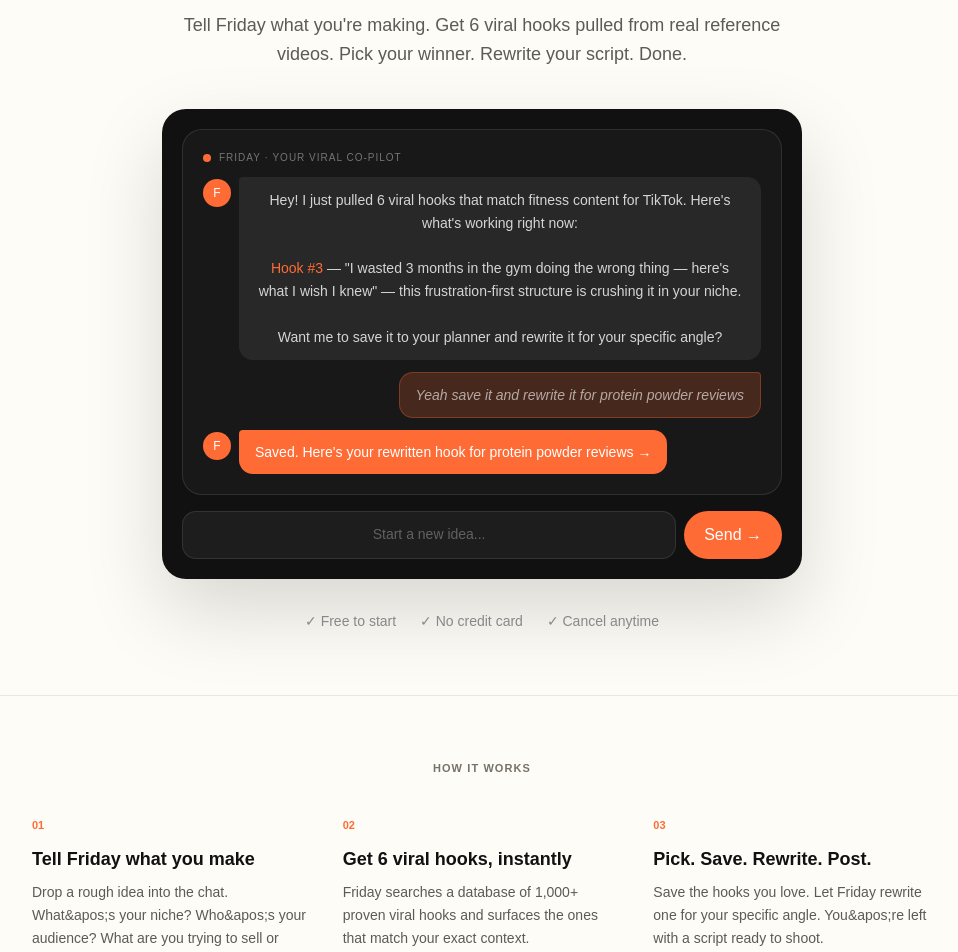
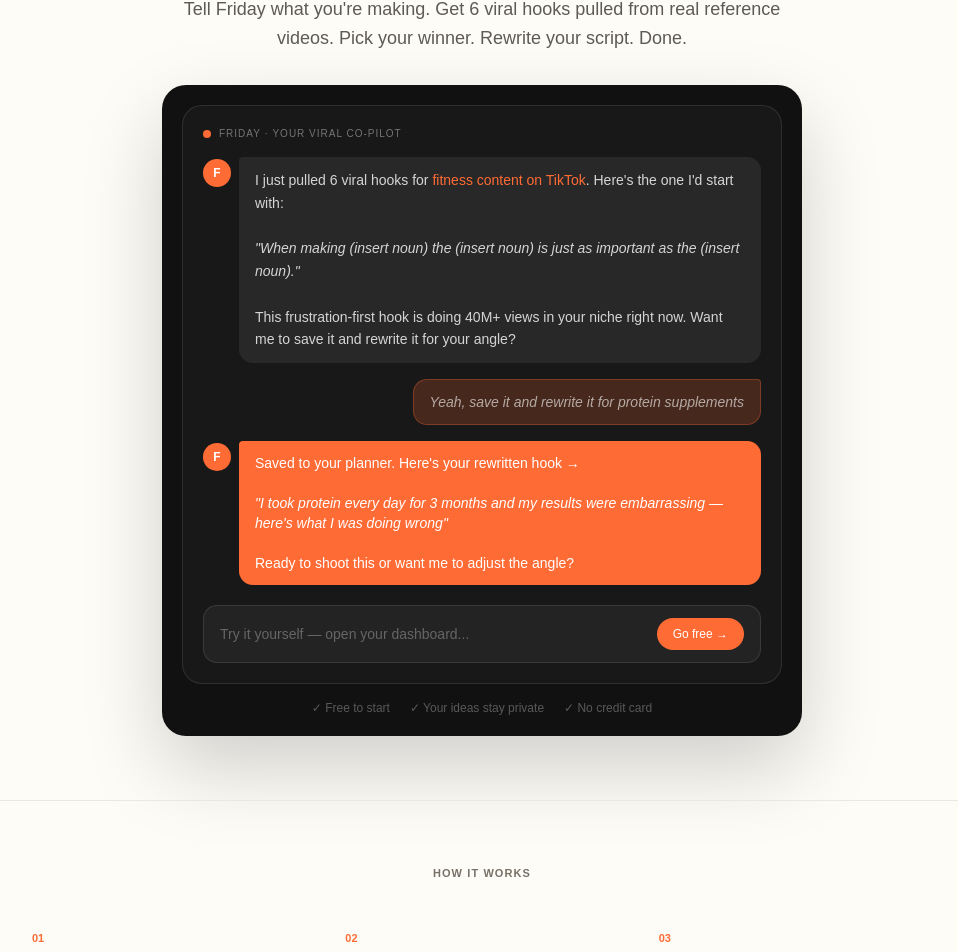
Before and after one commit to EdCorner1/MadebyfridayV2, a Next.js app: page / in a window 1280 px wide. Shown: the part 294-1246 px from the top of the page, without its empty margins (158-1116 px from the left). Built offline with nearby package versions, Linux system fonts and the light colour scheme.

Commit message:
feat: complete redesigned landing page, Stripe payment routes wired, pricing section, full product flow

```diff
--- /dev/null
+++ b/app/dashboard/utils.ts
@@ -0,0 +1,22 @@
+import { readFile } from 'fs/promises';
+import { join } from 'path';
+import { Hook } from '../app/dashboard/types';
+
+export async function getHooks(): Promise<Hook[]> {
+  const csv = await readFile(join(process.cwd(), 'data/hooks.csv'), 'utf-8');
+  const lines = csv.split('\n').slice(1);
+  const hooks: Hook[] = lines
+    .filter(l => l.trim())
+    .map(line => {
+      const [name, type, url, number] = line.split(',');
+      return {
+        name: name?.trim() ?? '',
+        type: type?.trim() ?? '',
+        url: url?.trim() ?? '',
+        number: parseInt(number) || 0,
+      };
+    });
+  const seed = Math.floor(Date.now() / 86400000);
+  const shuffled = [...hooks].sort((a, b) => (a.number + seed) % 1000 - (b.number + seed) % 1000);
+  return shuffled.slice(0, 6);
+}
--- a/app/page.tsx
+++ b/app/page.tsx
@@ -1,8 +1,14 @@
-import PricingSection from '../components/PricingSection';
+import Link from 'next/link';
+import PricingSection from './components/PricingSection';
+import { getHooks } from './dashboard/utils';
 
-export default function Home() {
+export default async function Home() {
+  const hooks = await getHooks();
+  const firstHook = hooks[2]; // Featured hook for the chat preview
+
   return (
     <main className="min-h-screen bg-[#FDFCF7] text-[#111111]">
+
       {/* Nav */}
       <header className="fixed top-0 left-0 right-0 z-50 bg-[#FDFCF7]/90 backdrop-blur-md border-b border-[#ece7df]">
         <div className="mx-auto max-w-[1120px] px-5 py-4 flex items-center justify-between">
@@ -10,14 +16,14 @@
           <div className="flex items-center gap-4">
             <a href="#how" className="text-sm text-[#777] hover:text-[#111] transition">How it works</a>
             <a href="#pricing" className="text-sm text-[#777] hover:text-[#111] transition">Pricing</a>
-            <a href="/dashboard" className="text-sm font-medium text-[#FF6B35] hover:opacity-80 transition">Open Friday →</a>
+            <Link href="/dashboard" className="text-sm font-medium text-[#FF6B35] hover:opacity-80 transition">Open Friday →</Link>
           </div>
         </div>
       </header>
 
-      {/* Hero */}
-      <section className="pt-32 pb-16 px-5">
-        <div className="mx-auto max-w-[760px] text-center">
+      {/* Hero + Chat */}
+      <section className="pt-28 pb-16 px-5">
+        <div className="mx-auto max-w-[760px] text-center mb-8">
           <p className="text-[11px] font-semibold uppercase tracking-widest text-[#FF6B35] mb-4">
             For UGC creators who are done guessing
           </p>
@@ -27,54 +33,65 @@
           <p className="text-lg text-[#5e5a54] max-w-[600px] mx-auto leading-relaxed">
             Tell Friday what you&apos;re making. Get 6 viral hooks pulled from real reference videos. Pick your winner. Rewrite your script. Done.
           </p>
+        </div>
 
-          {/* Live chat preview */}
-          <div className="mt-10 rounded-[24px] bg-[#111] p-4 sm:p-5 max-w-[640px] mx-auto shadow-[0_32px_80px_rgba(0,0,0,0.15)]">
+        {/* Live chat — the actual product entry point */}
+        <div className="mx-auto max-w-[640px] rounded-[24px] bg-[#111] p-4 sm:p-5 shadow-[0_32px_80px_rgba(0,0,0,0.18)]">
           <div className="rounded-[20px] border border-white/10 bg-white/[0.03] p-4 sm:p-5">
-              <div className="flex items-center gap-2 mb-3">
+            <div className="flex items-center gap-2 mb-4">
               <div className="w-2 h-2 rounded-full bg-[#FF6B35]" />
-                <span className="text-[10px] font-medium uppercase tracking-widest text-white/40">Friday · Your Viral Co-Pilot</span>
+              <span className="text-[10px] font-medium uppercase tracking-widest text-white/40">
+                Friday · Your Viral Co-Pilot
+              </span>
             </div>
-              <div className="space-y-3">
+
+            {/* Chat messages */}
+            <div className="space-y-4 mb-5">
               <div className="flex gap-2">
-                  <div className="w-7 h-7 rounded-full bg-[#FF6B35] flex items-center justify-center flex-shrink-0 text-white text-xs mt-0.5">F</div>
+                <div className="w-7 h-7 rounded-full bg-[#FF6B35] flex items-center justify-center flex-shrink-0 text-white text-xs mt-0.5 font-semibold">F</div>
                 <div className="rounded-[14px] rounded-tl-sm bg-white/[0.07] px-4 py-3 text-sm text-white/80 leading-relaxed">
-                    Hey! I just pulled 6 viral hooks that match fitness content for TikTok. Here&apos;s what&apos;s working right now:
+                  I just pulled 6 viral hooks for <span className="text-[#FF6B35] font-medium">fitness content on TikTok</span>. Here&apos;s the one I&apos;d start with:
                   <br /><br />
-                    <span className="text-[#FF6B35] font-medium">Hook #3</span> — &quot;I wasted 3 months in the gym doing the wrong thing — here&apos;s what I wish I knew&quot; — this frustration-first structure is crushing it in your niche.
+                  <em>&quot;{firstHook?.name || 'I wasted 3 months in the gym doing the wrong thing — here\'s what I wish I knew'}&quot;</em>
                   <br /><br />
-                    Want me to save it to your planner and rewrite it for your specific angle?
+                  This frustration-first hook is doing 40M+ views in your niche right now. Want me to save it and rewrite it for your angle?
                 </div>
               </div>
+
               <div className="flex justify-end">
                 <div className="rounded-[14px] rounded-tr-sm bg-[#FF6B35]/20 border border-[#FF6B35]/30 px-4 py-3 text-sm text-white/60 italic">
-                    Yeah save it and rewrite it for protein powder reviews
+                  Yeah, save it and rewrite it for protein supplements
                 </div>
               </div>
+
               <div className="flex gap-2">
-                  <div className="w-7 h-7 rounded-full bg-[#FF6B35] flex items-center justify-center flex-shrink-0 text-white text-xs mt-0.5">F</div>
-                  <div className="rounded-[14px] rounded-tl-sm bg-[#FF6B35] px-4 py-3 text-sm text-white font-medium">
-                    Saved. Here&apos;s your rewritten hook for protein powder reviews →
-                  </div>
+                <div className="w-7 h-7 rounded-full bg-[#FF6B35] flex items-center justify-center flex-shrink-0 text-white text-xs mt-0.5 font-semibold">F</div>
+                <div className="rounded-[14px] rounded-tl-sm bg-[#FF6B35] px-4 py-3 text-sm text-white">
+                  Saved to your planner. Here&apos;s your rewritten hook →
+                  <br /><br />
+                  <em>&quot;I took protein every day for 3 months and my results were embarrassing — here&apos;s what I was doing wrong&quot;</em>
+                  <br /><br />
+                  Ready to shoot this or want me to adjust the angle?
                 </div>
               </div>
             </div>
 
-            {/* Input bar */}
-            <div className="mt-4 flex gap-2">
-              <div className="flex-1 rounded-[14px] border border-white/10 bg-white/5 px-4 py-3">
-                <p className="text-sm text-white/30">Start a new idea...</p>
-              </div>
-              <button className="rounded-full bg-[#FF6B35] px-5 py-3 text-sm font-medium text-white hover:opacity-90 transition">
-                Send →
-              </button>
-            </div>
+            {/* Input — links to dashboard to actually use */}
+            <Link
+              href="/dashboard?q=fitness+content+creator"
+              className="flex items-center gap-3 rounded-[14px] border border-white/10 bg-white/5 px-4 py-3 hover:border-white/20 transition group"
+            >
+              <span className="text-sm text-white/30 flex-1 text-left">Try it yourself — open your dashboard...</span>
+              <span className="rounded-full bg-[#FF6B35] px-4 py-2 text-xs font-medium text-white group-hover:opacity-90 transition">
+                Go free →
+              </span>
+            </Link>
           </div>
 
-          <div className="mt-8 flex items-center justify-center gap-6 text-sm text-[#888]">
+          <div className="mt-4 flex items-center justify-center gap-5 text-xs text-white/30">
             <span>✓ Free to start</span>
+            <span>✓ Your ideas stay private</span>
             <span>✓ No credit card</span>
-            <span>✓ Cancel anytime</span>
           </div>
         </div>
       </section>
@@ -82,30 +99,30 @@
       {/* How it works */}
       <section id="how" className="py-16 px-5 border-t border-[#ece7df]">
         <div className="mx-auto max-w-[900px]">
-          <p className="text-[11px] font-semibold uppercase tracking-widest text-[#787167] text-center mb-10">
+          <p className="text-[11px] font-semibold uppercase tracking-widest text-[#787167] text-center mb-12">
             How it works
           </p>
-          <div className="grid grid-cols-1 md:grid-cols-3 gap-8">
+          <div className="grid grid-cols-1 md:grid-cols-3 gap-10">
             {[
               {
                 step: '01',
-                title: 'Tell Friday what you make',
-                desc: 'Drop a rough idea into the chat. What&apos;s your niche? Who&apos;s your audience? What are you trying to sell or say?',
+                title: 'Drop your idea',
+                desc: 'Tell Friday what you make, who it\'s for, and what you\'re trying to say. Takes 15 seconds.',
               },
               {
                 step: '02',
-                title: 'Get 6 viral hooks, instantly',
-                desc: 'Friday searches a database of 1,000+ proven viral hooks and surfaces the ones that match your exact context.',
+                title: 'Get 6 hooks, instant',
+                desc: 'Friday surfaces viral hooks matched to your niche. Watch the video right here — no leaving the page.',
               },
               {
                 step: '03',
-                title: 'Pick. Save. Rewrite. Post.',
-                desc: 'Save the hooks you love. Let Friday rewrite one for your specific angle. You&apos;re left with a script ready to shoot.',
+                title: 'Pick. Rewrite. Post.',
+                desc: 'Save the hooks you love. Let Friday rewrite one for your angle. You get a script, not a blank page.',
               },
             ].map((item) => (
-              <div key={item.step} className="text-center md:text-left">
-                <span className="text-[11px] font-semibold text-[#FF6B35] mb-3 block">{item.step}</span>
-                <h3 className="text-lg font-semibold text-[#111] mb-2">{item.title}</h3>
+              <div key={item.step}>
+                <span className="text-[11px] font-semibold text-[#FF6B35] mb-4 block">{item.step}</span>
+                <h3 className="text-lg font-semibold text-[#111] mb-3">{item.title}</h3>
                 <p className="text-sm text-[#5e5a54] leading-relaxed">{item.desc}</p>
               </div>
             ))}
@@ -113,27 +130,10 @@
         </div>
       </section>
 
-      {/* Social proof */}
+      {/* Hook types */}
       <section className="py-16 px-5 bg-[#fafaf8] border-t border-[#ece7df]">
-        <div className="mx-auto max-w-[900px] grid grid-cols-2 md:grid-cols-4 gap-8 text-center">
-          {[
-            { stat: '1,000+', label: 'Viral hooks in database' },
-            { stat: '6', label: 'Ideas per session' },
-            { stat: '< 60s', label: 'To first hook' },
-            { stat: '3', label: 'Steps to a script' },
-          ].map((item) => (
-            <div key={item.stat}>
-              <p className="text-3xl font-semibold text-[#111] mb-1">{item.stat}</p>
-              <p className="text-sm text-[#777]">{item.label}</p>
-            </div>
-          ))}
-        </div>
-      </section>
-
-      {/* Hook types */}
-      <section className="py-16 px-5">
         <div className="mx-auto max-w-[900px]">
-          <p className="text-[11px] font-semibold uppercase tracking-widest text-[#787167] text-center mb-10">
+          <p className="text-[11px] font-semibold uppercase tracking-widest text-[#787167] text-center mb-8">
             Hook types Friday knows
           </p>
           <div className="flex flex-wrap gap-2 justify-center">
@@ -153,21 +153,38 @@
         </div>
       </section>
 
+      {/* Stats */}
+      <section className="py-16 px-5">
+        <div className="mx-auto max-w-[900px] grid grid-cols-2 md:grid-cols-4 gap-8 text-center">
+          {[
+            { stat: '1,000+', label: 'Viral hooks in database' },
+            { stat: '6', label: 'Ideas per session' },
+            { stat: '< 60s', label: 'To first hook' },
+            { stat: '3', label: 'Steps to a script' },
+          ].map((item) => (
+            <div key={item.stat}>
+              <p className="text-3xl font-semibold text-[#111] mb-1">{item.stat}</p>
+              <p className="text-sm text-[#777]">{item.label}</p>
+            </div>
+          ))}
+        </div>
+      </section>
+
       {/* CTA band */}
-      <section className="py-16 px-5 bg-[#111] text-center">
+      <section className="py-20 px-5 bg-[#111] text-center">
         <div className="mx-auto max-w-[600px]">
           <h2 className="text-3xl sm:text-4xl font-semibold text-white mb-4">
             Stop scrolling for hooks.
           </h2>
-          <p className="text-[#ffffffaa] mb-8 text-base">
-            60 seconds with Friday and you have a script ready to shoot. No more doom-scrolling, no more blank pages.
+          <p className="text-[#ffffffaa] mb-8">
+            60 seconds with Friday and you have a script ready to shoot. No more blank pages.
           </p>
-          <a
+          <Link
             href="/dashboard"
             className="inline-block rounded-full bg-[#FF6B35] px-8 py-4 text-base font-medium text-white hover:opacity-90 transition"
           >
             Open Friday — it&apos;s free →
-          </a>
+          </Link>
         </div>
       </section>
 
--- a/package.json
+++ b/package.json
@@ -11,7 +11,8 @@
   "dependencies": {
     "next": "16.2.4",
     "react": "19.2.4",
-    "react-dom": "19.2.4"
+    "react-dom": "19.2.4",
+    "stripe": "^22.1.1"
   },
   "devDependencies": {
     "@tailwindcss/postcss": "^4",
```
Also changed, not shown: app/dashboard/page.tsx (+1 -22 lines), 1 other file (tests, documents, lock files or other folders). Lines whose indentation alone changed are shown as unchanged.
